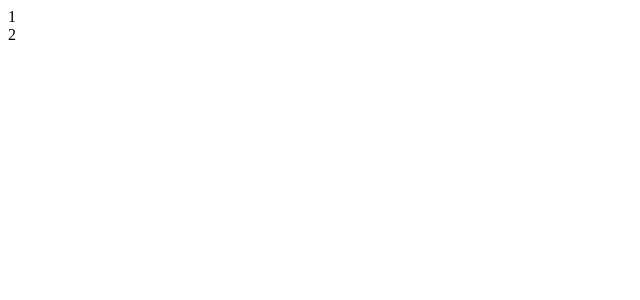
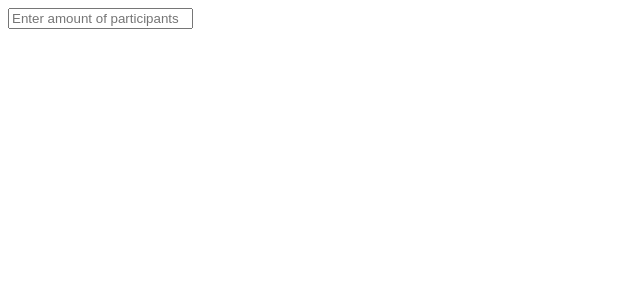
Before and after one commit to malyfko/Randomizer, a React (Vite) app: page / in a window 1280 px wide. Shown: the top 300 px of the page, without its empty margins (0-640 px from the left). Built offline with nearby package versions, Linux system fonts and the light colour scheme.

Commit message:
Allow setting amount of boxes

```diff
--- /dev/null
+++ b/src/components/AmountInput/AmountInput.jsx
@@ -0,0 +1,22 @@
+import React from 'react';
+import PropTypes from 'prop-types';
+
+import styles from './styles.scss';
+
+export const AmountInput = ({ value, onChange }) => (
+  <input
+    className={styles.input}
+    type="text"
+    placeholder="Enter amount of participants"
+    value={value}
+    onChange={(event) => {
+      event.preventDefault();
+      onChange(event.target.value);
+    }}
+  />
+);
+
+AmountInput.propTypes = {
+  value: PropTypes.string.isRequired,
+  onChange: PropTypes.func.isRequired,
+};
--- /dev/null
+++ b/src/components/AmountInput/index.js
@@ -0,0 +1 @@
+export { AmountInput } from './AmountInput';
--- /dev/null
+++ b/src/components/AmountInput/styles.scss
@@ -0,0 +1,11 @@
+@import "src/styles/variables";
+
+.input {
+  margin-bottom: 100px;
+  width: 400px;
+  padding: 10px;
+  border-radius: 5px;
+  border: 1px solid $gray;
+  font-size: 16px;
+  outline: none;
+}
--- a/src/components/App.jsx
+++ b/src/components/App.jsx
@@ -1,9 +1,34 @@
 import React from 'react';
 
 import { BoxList } from 'components/BoxList';
+import { AmountInput } from 'components/AmountInput';
 
-export const App = () => (
-  <div>
-    <BoxList amount={2} />
-  </div>
-);
+export class App extends React.Component {
+  constructor(props) {
+    super(props);
+
+    this.state = {
+      amount: '',
+    };
+  }
+
+  handleAmountChange(value) {
+    if (/^\d+(\d*)?$/.test(value)) {
+      this.setState({ amount: value });
+    }
+  }
+
+  render() {
+    const { amount } = this.state;
+
+    return (
+      <div>
+        <AmountInput
+          onChange={value => this.handleAmountChange(value)}
+          value={amount}
+        />
+        <BoxList amount={Number(amount)} />
+      </div>
+    );
+  }
+}
--- a/src/components/BoxList/BoxList.jsx
+++ b/src/components/BoxList/BoxList.jsx
@@ -5,34 +5,15 @@ import PropTypes from 'prop-types';
 import { Box } from 'components/Box';
 import styles from './styles.scss';
 
-export class BoxList extends React.Component {
-  constructor(props) {
-    super(props);
-
-    this.state = {
-      boxes: [],
-    };
-  }
-
-  componentDidMount() {
-    const { amount } = this.props;
+export const BoxList = ({ amount }) => {
   const boxes = new Array(amount).fill('');
-
-    this.setState({
-      boxes,
-    });
-  }
-
-  render() {
-    const { boxes } = this.state;
 
   return (
     <div className={styles.boxList}>
       {boxes.map((box, index) => <Box number={index + 1} key={index} />)}
     </div>
   );
-  }
-}
+};
 
 BoxList.propTypes = {
   amount: PropTypes.number.isRequired,
--- a/src/components/BoxList/styles.scss
+++ b/src/components/BoxList/styles.scss
@@ -1,3 +1,5 @@
 .boxList {
   display: flex;
+  flex-wrap: wrap;
+  justify-content: space-evenly;
 }
--- a/src/styles/_variables.scss
+++ b/src/styles/_variables.scss
@@ -6,3 +6,4 @@ $green: rgb(0, 255, 0);
 $blue: rgb(0, 0, 255);
 $magenta: rgb(255, 0, 255);
 $yellow: rgb(255, 255, 0);
+$gray: rgb(153, 153, 153);
```
Lines whose indentation alone changed are shown as unchanged.
